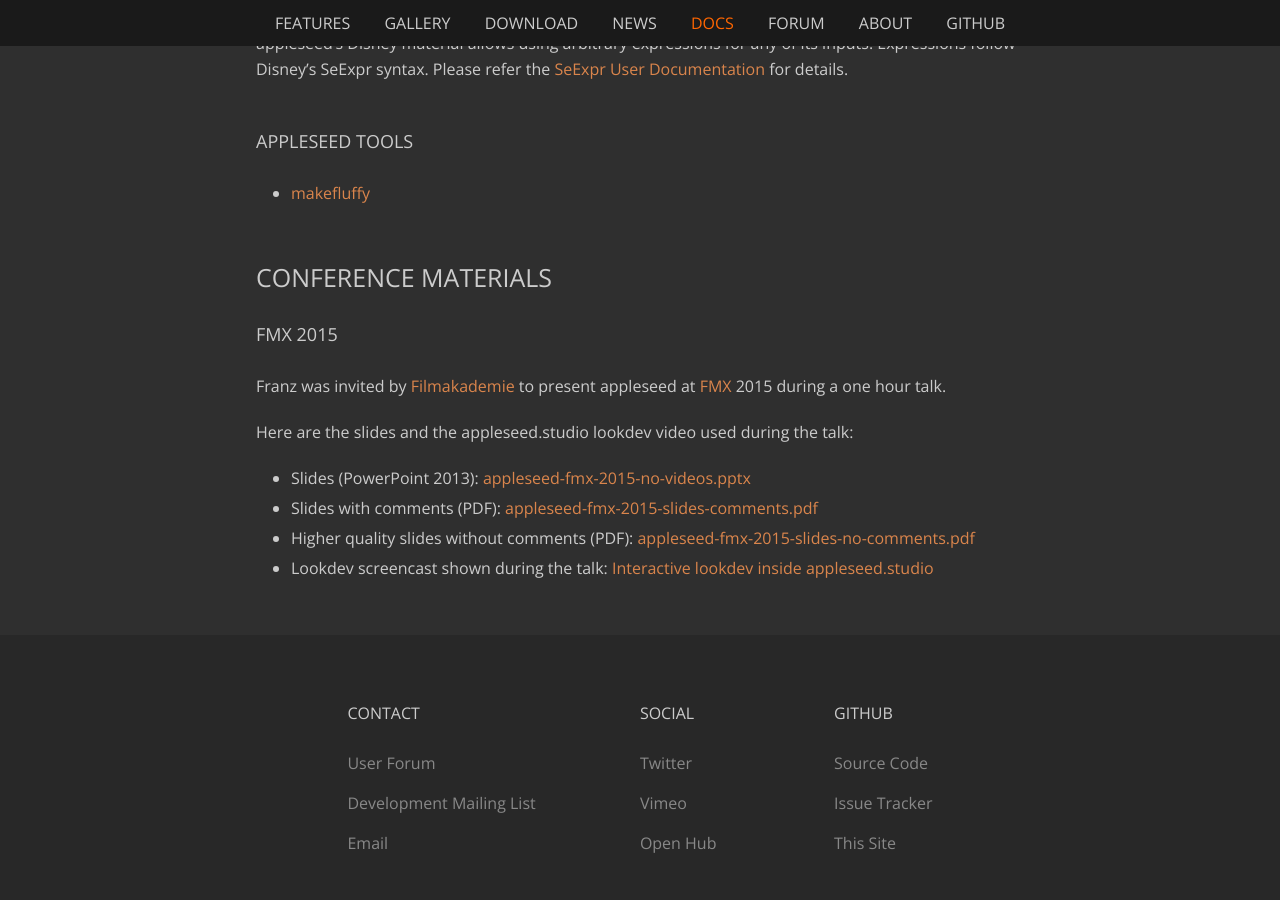
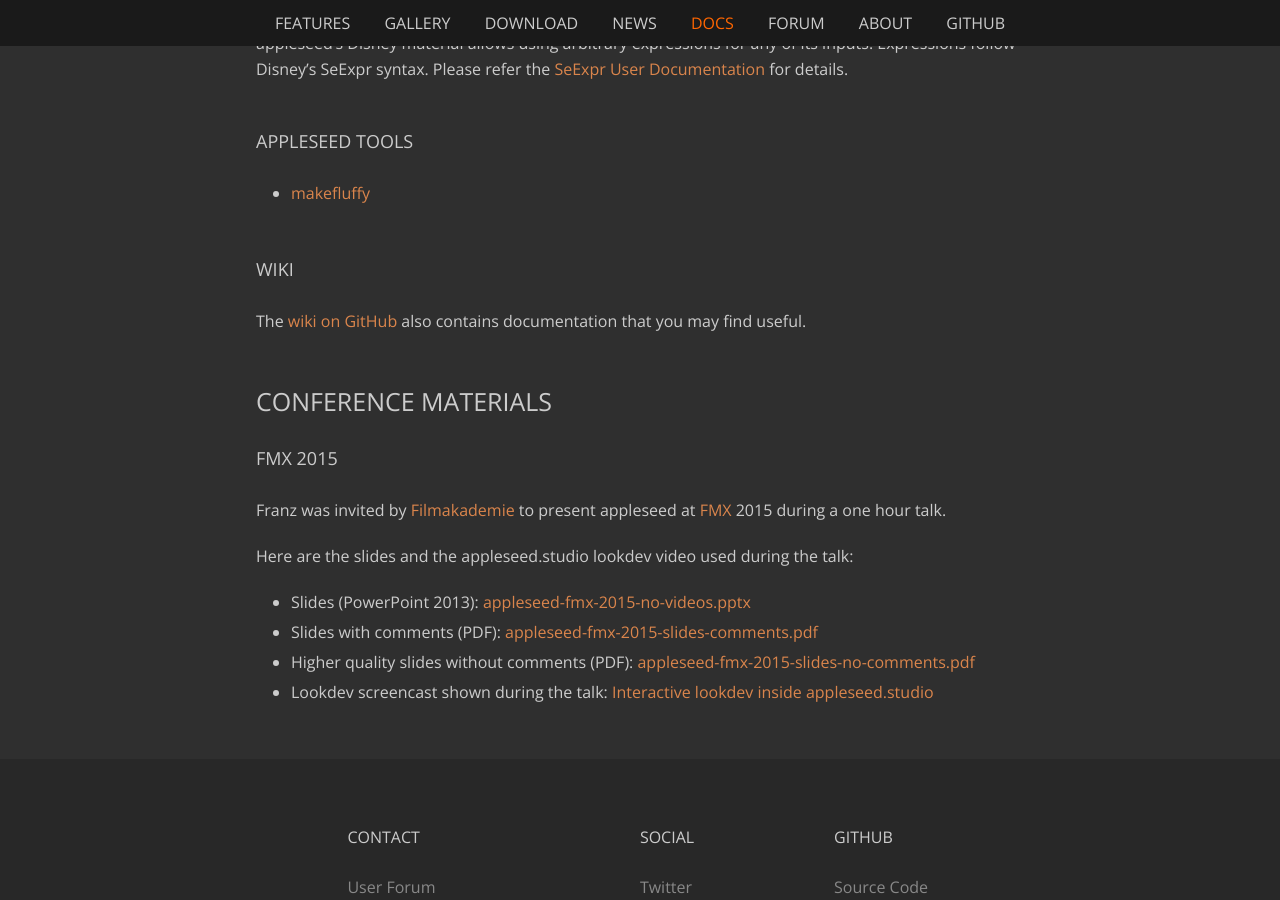
Before and after one commit to appleseedhq/appleseedhq.github.io, a Jekyll site: the page built from docs.md, in a window 1280 px wide and 900 px high, scrolled down 1382 px. Built offline with Jekyll 4.4.1, drawn with Linux system fonts in a browser that asks for light colours; nearby versions of some CDN libraries.

Commit message:
Add link to wiki in Documentation page

```diff
--- a/docs.md
+++ b/docs.md
@@ -38,6 +38,10 @@
 ### appleseed Tools
 
 - [makefluffy](/docs/makefluffy.html)
+
+### Wiki
+
+The [wiki on GitHub](https://github.com/appleseedhq/appleseed/wiki) also contains documentation that you may find useful.
 
 ## Conference Materials
 
```
